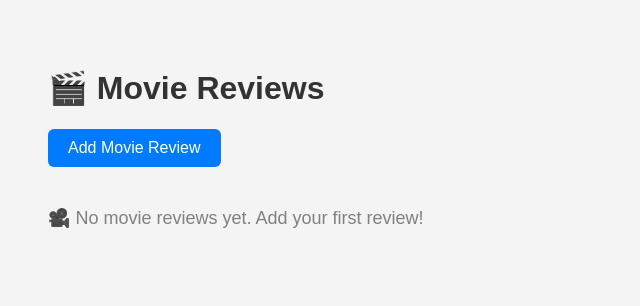
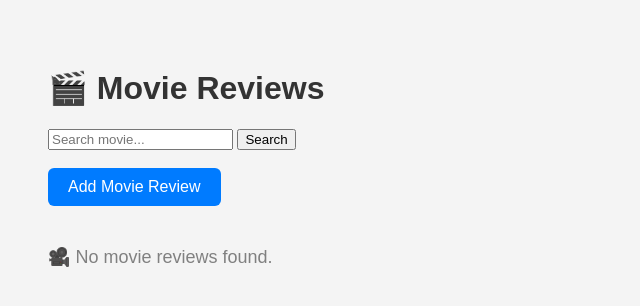
Before and after one commit to wwwatchara2707-2549/movie-review-flask, a Flask app: page / in a window 1280 px wide. Shown: the top 306 px of the page, without its empty margins (0-640 px from the left). Run offline with Flask 3, Linux system fonts and the light colour scheme.

Commit message:
feat: integrate search into index page UI

```diff
--- a/app.py
+++ b/app.py
@@ -1,57 +1,77 @@
-from flask import Flask, render_template, request, redirect
+from flask import Flask, render_template, request, redirect, url_for
 
 app = Flask(__name__)
 
-# เก็บรีวิวไว้ใน list ชั่วคราว (ยังไม่ใช้ database)
+# เก็บข้อมูลชั่วคราวใน list (ยังไม่ใช้ database)
 movies = []
 
 
+# ----------------------------
+# HOME PAGE + SEARCH
+# ----------------------------
 @app.route("/")
 def index():
-    return render_template("index.html", movies=movies)
+    search_query = request.args.get("search", "").lower()
+
+    if search_query:
+        filtered_movies = [
+            movie for movie in movies
+            if search_query in movie["name"].lower()
+        ]
+    else:
+        filtered_movies = movies
+
+    return render_template(
+        "index.html",
+        movies=filtered_movies,
+        search_query=search_query
+    )
 
 
+# ----------------------------
+# ADD MOVIE
+# ----------------------------
 @app.route("/add", methods=["GET", "POST"])
 def add_movie():
     if request.method == "POST":
-        name = request.form["name"].strip()
-        review = request.form["review"].strip()
-        rating = request.form["rating"]
+        name = request.form.get("name", "").strip()
+        review = request.form.get("review", "").strip()
+        rating = request.form.get("rating", "")
 
-        if name and review and rating:
-            movies.append({
-                "name": name,
-                "review": review,
-                "rating": rating
-            })
+        if not name or not review or not rating:
+            return render_template(
+                "add.html",
+                error="Please fill all fields."
+            )
 
-        return redirect("/")
+        movies.append({
+            "name": name,
+            "review": review,
+            "rating": rating
+        })
 
-    return render_template("add.html")
+        return redirect(url_for("index"))
+
+    return render_template("add.html", error=None)
 
 
-@app.route("/delete/<int:index>", methods=["POST"])
-def delete_movie(index):
-    if 0 <= index < len(movies):
-        movies.pop(index)
-    return redirect("/")
-
-
+# ----------------------------
+# EDIT MOVIE
+# ----------------------------
 @app.route("/edit/<int:index>", methods=["GET", "POST"])
 def edit_movie(index):
     if 0 <= index < len(movies):
 
         if request.method == "POST":
-            name = request.form["name"].strip()
-            review = request.form["review"].strip()
-            rating = request.form["rating"]
+            name = request.form.get("name", "").strip()
+            review = request.form.get("review", "").strip()
+            rating = request.form.get("rating", "")
 
             if not name or not review or not rating:
-                error = "All fields are required!"
                 return render_template(
                     "edit.html",
                     movie=movies[index],
-                    error=error
+                    error="Please fill all fields."
                 )
 
             movies[index] = {
@@ -60,8 +80,25 @@ def edit_movie(index):
                 "rating": rating
             }
 
-            return redirect("/")
+            return redirect(url_for("index"))
 
-        return render_template("edit.html", movie=movies[index])
+        return render_template("edit.html", movie=movies[index], error=None)
 
-    return redirect("/")
+    return redirect(url_for("index"))
+
+
+# ----------------------------
+# DELETE MOVIE
+# ----------------------------
+@app.route("/delete/<int:index>", methods=["POST"])
+def delete_movie(index):
+    if 0 <= index < len(movies):
+        movies.pop(index)
+    return redirect(url_for("index"))
+
+
+# ----------------------------
+# RUN SERVER
+# ----------------------------
+if __name__ == "__main__":
+    app.run(debug=True)
--- a/templates/index.html
+++ b/templates/index.html
@@ -9,14 +9,27 @@
 
     <h1>🎬 Movie Reviews</h1>
 
+    <!-- 🔍 Search Form -->
+    <form method="GET" action="/">
+        <input type="text"
+               name="search"
+               placeholder="Search movie..."
+               value="{{ search_query }}">
+        <button type="submit">Search</button>
+    </form>
+
+    <br>
+
+    <!-- ➕ Add Button -->
     <a href="/add" class="add-button">Add Movie Review</a>
 
     {% if movies %}
         {% for movie in movies %}
         <div class="movie-card">
+
             <h3>{{ movie.name }}</h3>
 
-            <!-- ⭐ แสดงดาวตามคะแนน -->
+            <!-- ⭐ Star Rating -->
             <p>
                 {% for i in range(movie.rating|int) %}
                     ⭐
@@ -25,22 +38,26 @@
 
             <p>{{ movie.review }}</p>
 
-            <!-- ปุ่ม Edit -->
-            <a href="/edit/{{ loop.index0 }}" class="edit-button">Edit</a>
+            <!-- ✏ Edit -->
+            <a href="/edit/{{ loop.index0 }}" class="edit-button">
+                Edit
+            </a>
 
-            <!-- ปุ่ม Delete -->
+            <!-- 🗑 Delete -->
             <form action="/delete/{{ loop.index0 }}"
                   method="POST"
                   style="display:inline;"
                   onsubmit="return confirm('Are you sure you want to delete this review?');">
-                <button type="submit" class="delete-button">Delete</button>
+                <button type="submit" class="delete-button">
+                    Delete
+                </button>
             </form>
 
         </div>
         {% endfor %}
     {% else %}
         <p style="font-size:18px; color: gray; margin-top:20px;">
-            🎥 No movie reviews yet. Add your first review!
+            🎥 No movie reviews found.
         </p>
     {% endif %}
 
```
